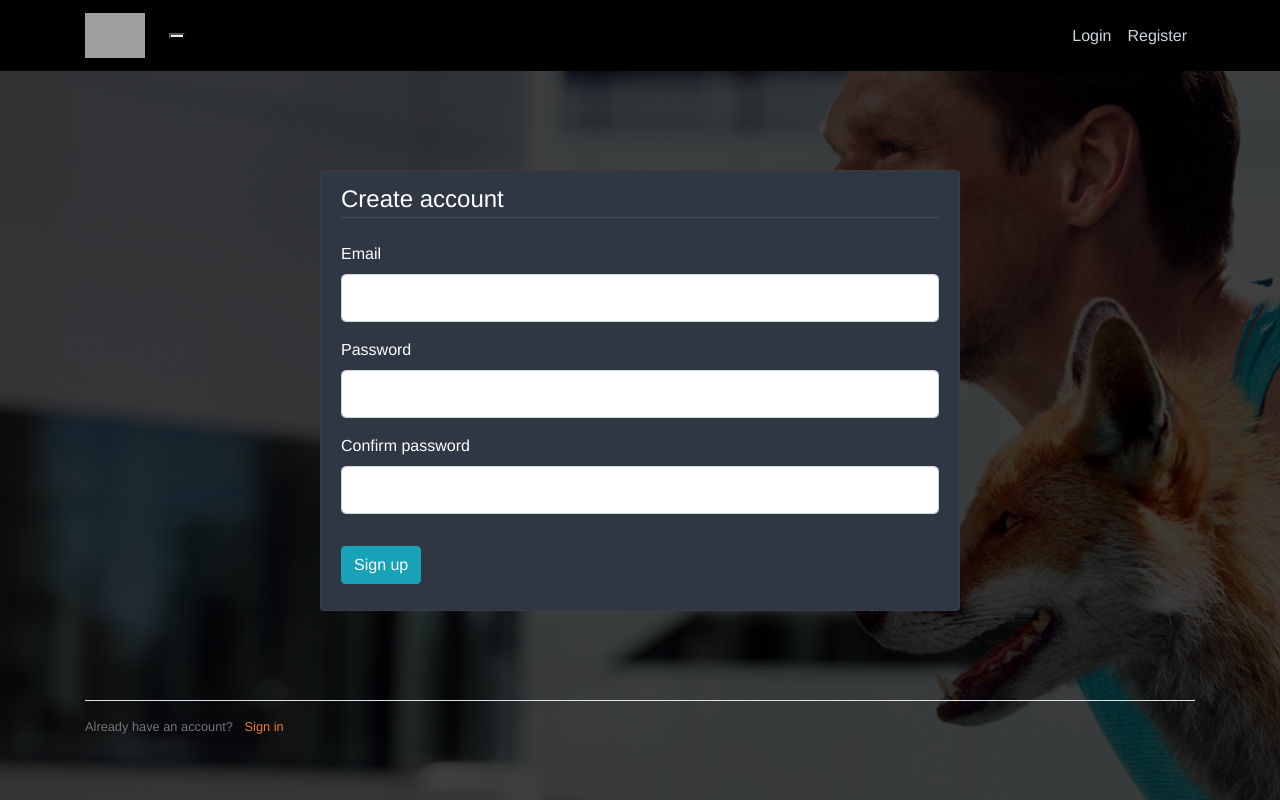
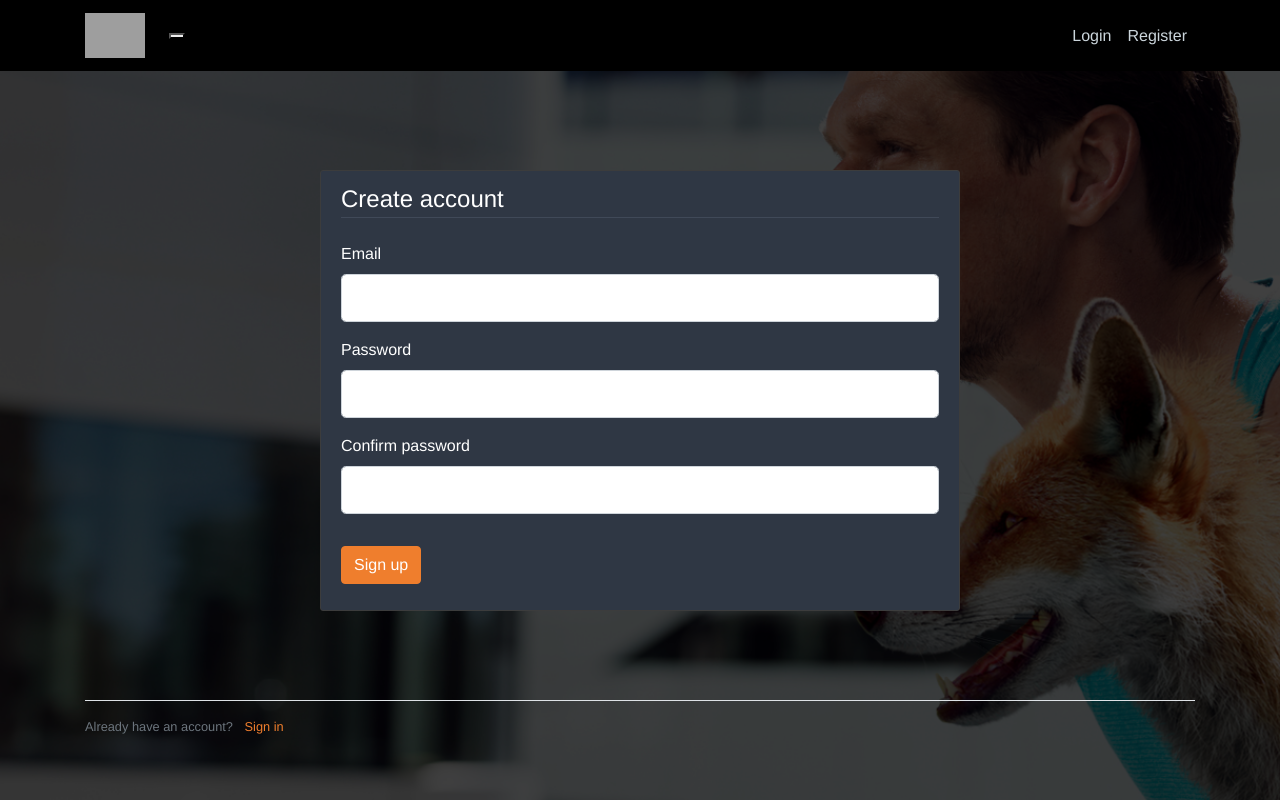
Before and after one commit to Netty2/racefox, a Flask app: page /register in a window 1280 px wide, while the restyled element is pressed. Run offline with Flask 2, Linux system fonts and the light colour scheme; some libraries are stand-ins or nearby versions; grey boxes are pictures that could not be loaded.

Commit message:
fixed blue buttons when clicked/active

```diff
--- a/app/static/custom.css
+++ b/app/static/custom.css
@@ -132,6 +132,17 @@ center {
     background-color: #ef7e2d;
     border-color: #ef7e2d;
 }
+.btn-outline-info:active {
+    color: #fff;
+    background-color: #ef7e2d;
+    border-color: #ef7e2d;
+}
+.btn-outline-info:not(:disabled):not(.disabled):active {
+  color: #fff;
+  background-color: #ef7e2d;
+  border-color: #ef7e2d;
+}
+
 .btn-outline-info.focus, .btn-outline-info:focus {
     box-shadow: 0 0 0 0.2rem rgba(239, 126, 45, 0.5);
 }
```
